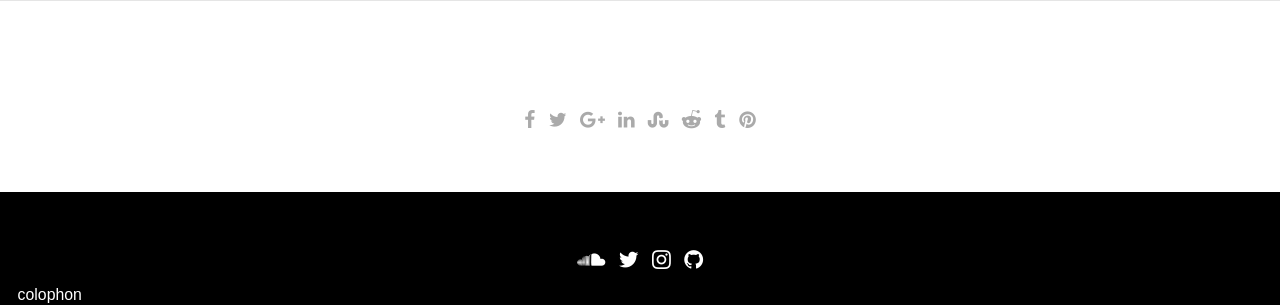
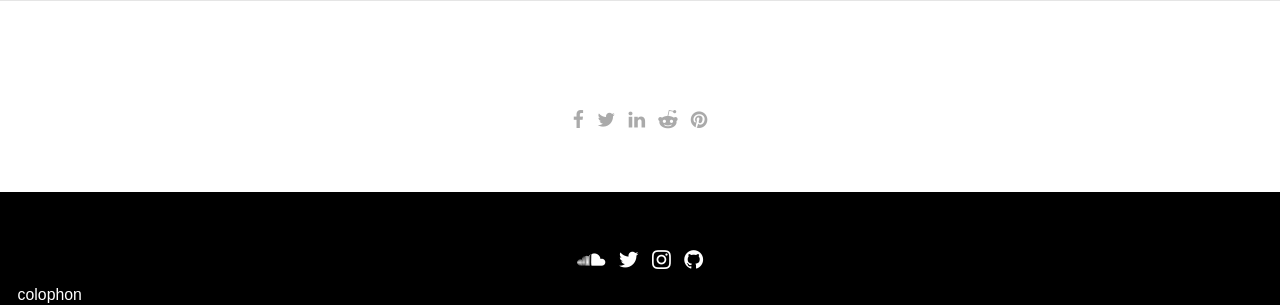
Before and after one commit to lsalgueiro/lsalgueiro.github.io, a Jekyll site: the page built from _works/preludio-coral-e-fuga.md, in a window 1280 px wide and 1002 px high. Shown: the part 638-943 px from the top of the window. Built offline with Jekyll 4.4.1, drawn with Linux system fonts in a browser that asks for light colours; some web fonts are replaced.

Commit message:
edited share.html

```diff
--- a/_includes/share.html
+++ b/_includes/share.html
@@ -1,10 +1,10 @@
 <ul class="post__social">
   <li><a href="https://www.facebook.com/sharer/sharer.php?u={{ page.url | absolute_url }}" target="_blank"><i class="fa fa-facebook"></i></a></li>
   <li><a href="https://twitter.com/intent/tweet?&text={{ page.title }}+{{ page.url | absolute_url }}{% if page.author %}+by+{{ page.author }}{% endif %}" target="_blank"><i class="fa fa-twitter"></i></a></li>
-  <li><a href="https://plus.google.com/share?url={{ page.url | absolute_url }}" target="_blank"><i class="fa fa-google-plus"></i></a></li>
+  <!-- <li><a href="https://plus.google.com/share?url={{ page.url | absolute_url }}" target="_blank"><i class="fa fa-google-plus"></i></a></li> -->
   <li><a href="https://www.linkedin.com/shareArticle?mini=true&source={{ page.title }}&summary={{ page.description }}&url={{ page.url | absolute_url}}" target="_blank"><i class="fa fa-linkedin"></i></a></li>
-  <li><a href="https://www.stumbleupon.com/badge/?url={{ page.url | absolute_url }}" target="_blank"><i class="fa fa-stumbleupon"></i></a></li>
+  <!-- <li><a href="https://www.stumbleupon.com/badge/?url={{ page.url | absolute_url }}" target="_blank"><i class="fa fa-stumbleupon"></i></a></li> -->
   <li><a href="https://www.reddit.com/submit?url={{ page.url | absolute_url }}" target="_blank"><i class="fa fa-reddit-alien"></i></a></li>
-  <li><a href="https://www.tumblr.com/share/link?url={{ page.url | absolute_url }}" target="_blank"><i class="fa fa-tumblr"></i></a></li>
+  <!-- <li><a href="https://www.tumblr.com/share/link?url={{ page.url | absolute_url }}" target="_blank"><i class="fa fa-tumblr"></i></a></li> -->
   <li><a href="https://www.pinterest.com/pin/create/link/?description={{ page.description }}&media={{ page.image | absolute_url }}&url={{ page.url | absolute_url }}" target="_blank"><i class="fa fa-pinterest"></i></a></li>
 </ul>
```
Also changed, not shown: 8 other files.
